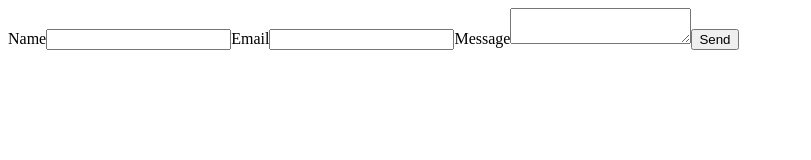
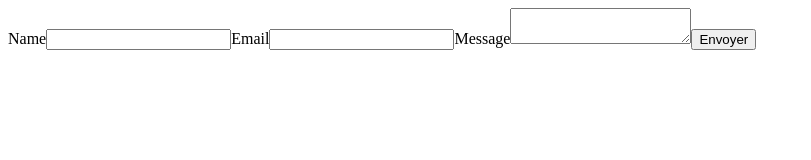
Before and after one commit to Neordan/react-form-test, a React (Create React App) app: page / in a window 1280 px wide. Shown: the top 160 px of the page, without its empty margins (0-811 px from the left). Built offline with nearby package versions, Linux system fonts and the light colour scheme; the HTML template or start-up script is replaced by a standard one.

Commit message:
Changemnt des "name" dans les inputs en relation avec Emailjs

```diff
--- a/src/FormTemplate.js
+++ b/src/FormTemplate.js
@@ -18,12 +18,12 @@
   return (
     <form ref={form} onSubmit={sendEmail}>
       <label>Name</label>
-      <input type="text" name="user_name" />
+      <input type="text" name="name" />
       <label>Email</label>
-      <input type="email" name="user_email" />
+      <input type="email" name="email" />
       <label>Message</label>
       <textarea name="message" />
-      <input type="submit" value="Send" />
+      <input type="submit" value="Envoyer" />
     </form>
   );
 };
```
